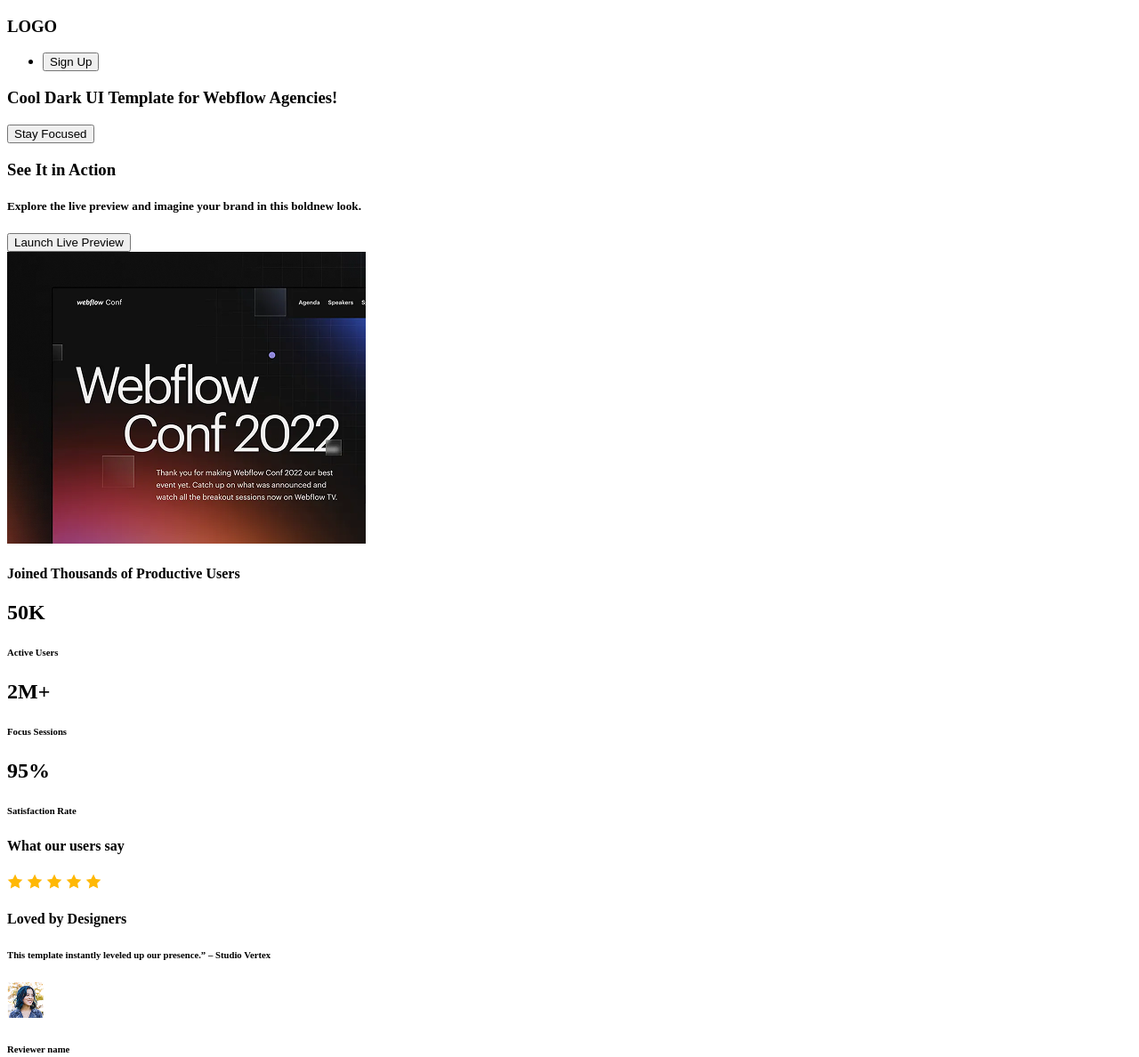
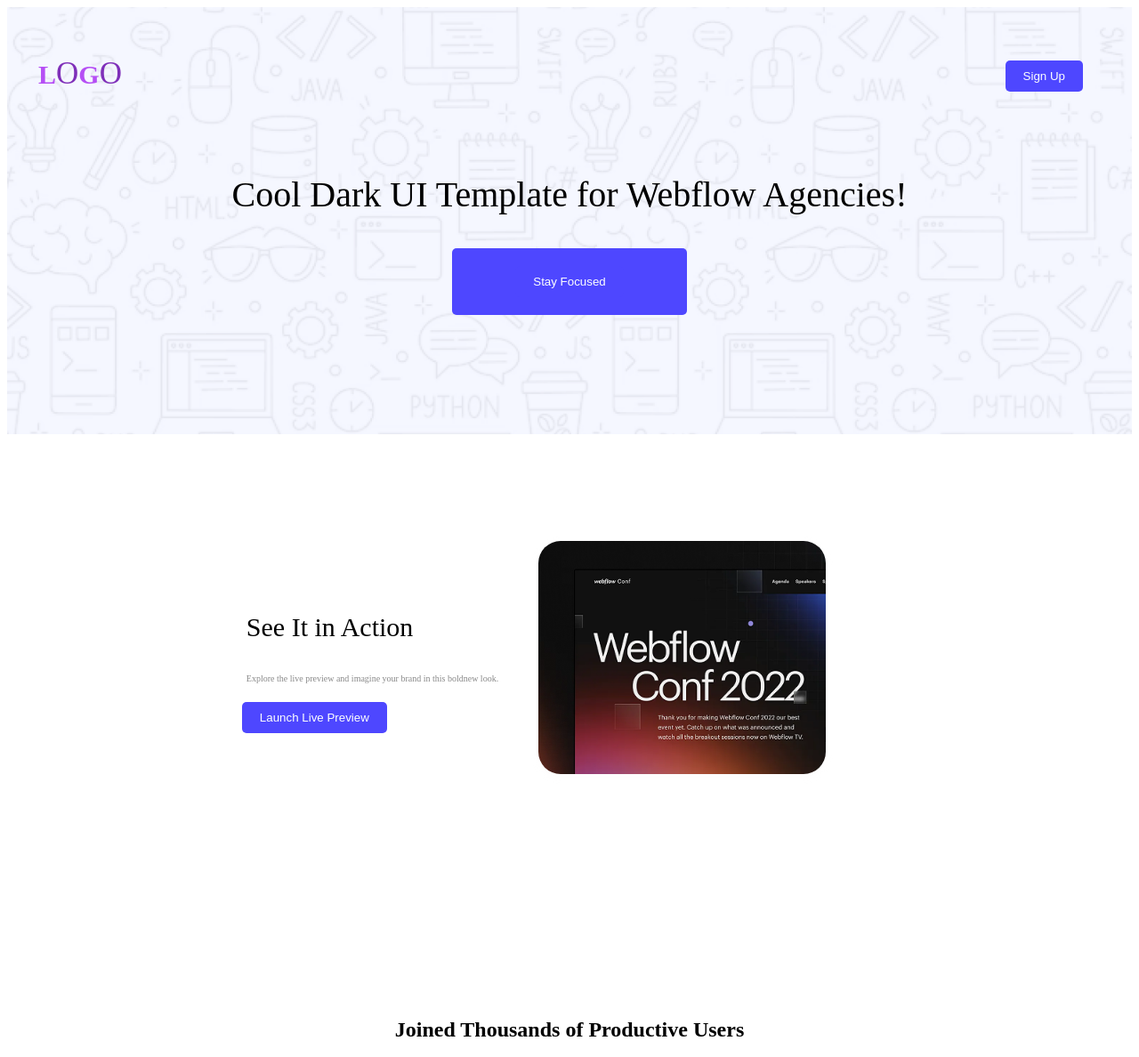
Before and after one commit to SURMABEGAM/logo, a plain HTML site: page index.html in a window 1280 px wide. Shown: the top 1188 px of the page at 89% size. Drawn offline with Linux system fonts and the light colour scheme.

Commit message:
added thecss file

```diff
--- a/index.html
+++ b/index.html
@@ -10,26 +10,26 @@
 <body>
  <header class="header">
     <nav>
-  <h3><span>L</span><span>O</span><span>G</span><span>O</span></h3>
+  <h3>L<span class="span">O</span>G<span class="span">O</span></h3>
   <ul>
-    <li><button>Sign Up</button></li>
+    <li><button class="btn item">Sign Up</button></li>
   </ul>
   </nav>
-  <h3>Cool Dark UI Template for Webflow Agencies!
-</h3>
- <button>Stay Focused</button>
+  <h1 class="cool">Cool Dark UI Template for Webflow Agencies!
+</h1>
+   <div class="button" ><button class="btn item">Stay Focused</button> </div>
  </header>
  <main>
     <section class="action">
        <div class="action-text">
-       <h3 class="title">
+       <h1 class="title">
                   See It in Action
 
 
-       </h3>
+       </h1>
        <H5 class="sub-title">Explore the live preview and imagine your brand in
                   this boldnew look.</H5>
-                  <button>Launch Live Preview</button>
+                  <button class="btn item">Launch Live Preview</button>
                   </div>
                   <div class="action-text">
                   <img src="image/wc-mini.png" alt="image" class="action-image">
@@ -38,18 +38,18 @@
     <section class="secand">
 
                   <div class="secand-text">
-                                    <h4> Joined Thousands of Productive Users </h4>
+                                     <h2>Joined Thousands of Productive Users </h2>
                                     <div class="child">
-                                                      <h1>50K</h1>
-                                                      <h6>Active Users</h6>
+                                                      <h4>50K</h4>
+                                                      <h6 class="text">Active Users</h6>
                                     </div>
                                     <div class="child">
-                                                      <h1>2M+</h1>
-                                                      <h6>Focus Sessions</h6>
+                                                      <h4>2M+</h4>
+                                                      <h6 class="text">Focus Sessions</h6>
                                     </div>
                                     <div class="child">
-                                                      <h1>95%</h1>
-                                                      <h6>Satisfaction Rate</h6>
+                                                      <h4>95%</h4>
+                                                      <h6 class="text">Satisfaction Rate</h6>
                                     </div>
 
                   </div>
@@ -58,7 +58,7 @@
                     <div class="third-text">
 
                   <div class="secand-text">
-                                    <h4> What our users say </h4>
+                                    <h2> What our users say </h2>
                                     <div class="secand-child">
                                                       <img src="image/icon-star.png" class="star" alt="star">
                                                       <img src="image/icon-star.png" class="star" alt="star">
@@ -118,9 +118,9 @@
                                     </div>
                                     <div class="last-text">
                                            <form action="action">
-                                                      <label for="Email">Email</label>
+                                                      <label for="Email">Email</label><br>
                                                       <input type="email" id="Email" name="Email" placeholder="Enter your email">
-                                                      <label for="Message">Name</label>
+                                                      <label for="Message">Name</label>,<br>
                                                       <input type="text" id="Name" name="Name" placeholder="Full name">
                                                       <label for="Message">Message</label>
                                                       <textarea id="Message" name="Message"  rows="10" cols="20">
@@ -136,9 +136,9 @@
  <footer>
               <section class="footer">
                   <div class="footer-text">
-                  <h3>Logo</h3>
+                  <h2>Logo</h2>
                   <p>Ready to elevate your online presence? Contact us today to discuss your project
-                                     and discover how we can bring your vision to life.</p>
+                                     and discover<br>    how we can bring your vision to life.</p>
                   </div>
                   <div class="footer-area">
                   </div>
--- a/styles/style.css
+++ b/styles/style.css
@@ -0,0 +1,174 @@
+.header {
+                  background-image: url(../image/Hero-bg.png);
+                  background-size: cover;
+                  background-position: center;
+                  height: 60vh;
+                  margin: 0px;
+                   padding: 0;
+                   width: 100%;
+                  }
+nav{
+
+                   display: flex;
+                   justify-content: space-between;
+                   align-items: center;
+                   text-align: center;
+                   padding: 20px 30px;
+                   font-size: 30px;
+
+}
+.cool {
+                  text-align: center;
+                  font-size: 40px;
+                  font-weight: 400;
+                  padding: 10px 20px;
+                  justify-items: center;
+}
+nav h3 span{
+                  color: rgb(127, 47, 185);
+                  font-weight: 400;
+                  font-size:35px ;
+
+}
+nav ul li{
+                  list-style: none;
+                  display:inline-flex;
+                  padding-right: 25px;
+
+
+}
+nav ul li a{
+                  text-decoration: none;
+                  font-size: 18px;
+                  color: rgb(141, 71, 254);
+}
+nav ul li a:hover{
+                  color: rgb(67, 0, 108);
+}
+nav button{
+                  background-color: rgb(151, 54, 215);
+                  color: rgb(90, 49, 203);
+                  border: none;
+                  padding-right: 10 20px;
+                  border-radius: 5px;
+
+}
+/*button (btn)item */
+.btn.item {
+                  background-color:#4E47FF;
+                  color: rgb(253, 255, 254);
+                  border: none;
+                  padding: 10px 20px;
+                  border-radius: 5px;
+
+}
+.btn.item:hover {
+                  background-color: rgb(46, 108, 214);
+                  color: rgb(116, 31, 178);
+}
+.button {
+                  background-color: #4E47FF;
+                  color: rgb(253, 255, 254);
+                  border: none;
+                  padding: 20px;
+                  border-radius: 5px;
+                  text-align: center;
+                  margin-left: 500px;
+                  margin-right: 500px;
+                  justify-items: center;
+
+}
+.action
+{
+                  display: flex;
+                  gap: 40px;
+                  justify-content: center;
+                  align-items: center;
+                  flex-direction: row;
+                  padding: 20px;
+                  margin-top: 100px;
+                  margin-bottom: 100px;
+}
+.title {
+                  font-size: 30px;
+                  font-weight: 400;
+
+                  color: rgb(0, 0, 0);
+                  padding: 5px;
+}
+.sub-title {
+                  font-size: 10px;
+                  font-weight: 200;
+                  text-align: center;
+                  color: rgba(110, 110, 110, 0.815);
+                  padding: 5px;
+}
+.action-image {
+                  width: 80%;
+                  height: 80%;
+                  border-radius: 25px;
+                  box-shadow: rgba(253, 252, 252, 0.867) 0px 3px 8px;
+}
+.secand{
+
+                    display: flex;
+               flex-direction: column;
+                  align-items: center;
+                  border: 1psx olid rgb(232, 89, 89);
+                  border: none;
+                  margin-top:100px ;
+                 padding: 130px 150px;
+}
+h4 {
+                  font-size: 20px;
+                  font-weight: 600;
+                  color: rgb(75, 39, 254);
+                  padding: 5px;
+}
+.child{
+           display: flex;
+                   justify-content: center;
+                   align-items: center;
+                   text-align: center;
+                   flex-direction: column;
+                  border: 2px solid rgb(232, 89, 89);
+                  border: none;
+                   border-radius: 10px;
+
+}
+.text {
+                  display: flex;
+                  flex-direction:row;
+                  gap: 25px;
+                  justify-content: center;
+                  align-items: center;
+                  font-size: 15px;
+                  font-weight: 200;
+                  color: rgba(110, 110, 110, 0.815);
+                  padding: 5px;
+
+}
+.footer {
+                  background-color: rgb(46, 108, 214);
+                  color: rgb(253, 255, 254);
+                  padding: 50px;
+                  text-align: center;
+                  font-size: 15px;
+                  font-weight: 200;
+}
+h3 {
+                  font-size: 30px;
+                  font-weight: 600;
+                  color: rgb(181, 78, 245);
+                  padding: 5px;
+}
+p{
+                  font-size: 15px;
+                  font-weight: 200;
+                  color: rgba(251, 245, 245, 0.815);
+                  padding: 5px;
+}
+.footer-contact {
+                  text-align: center;
+                  color:rgb(243, 240, 240) ;
+}
```
